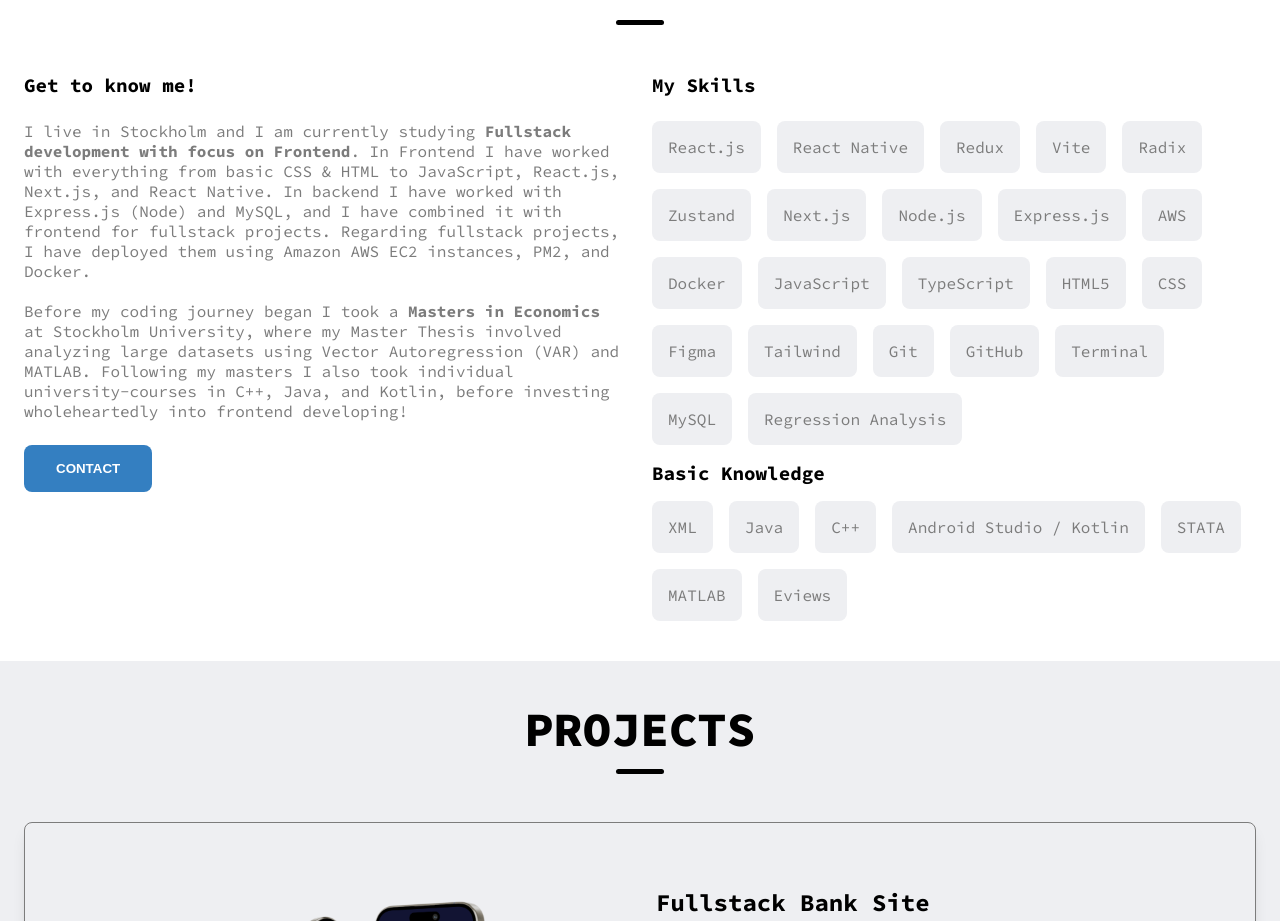
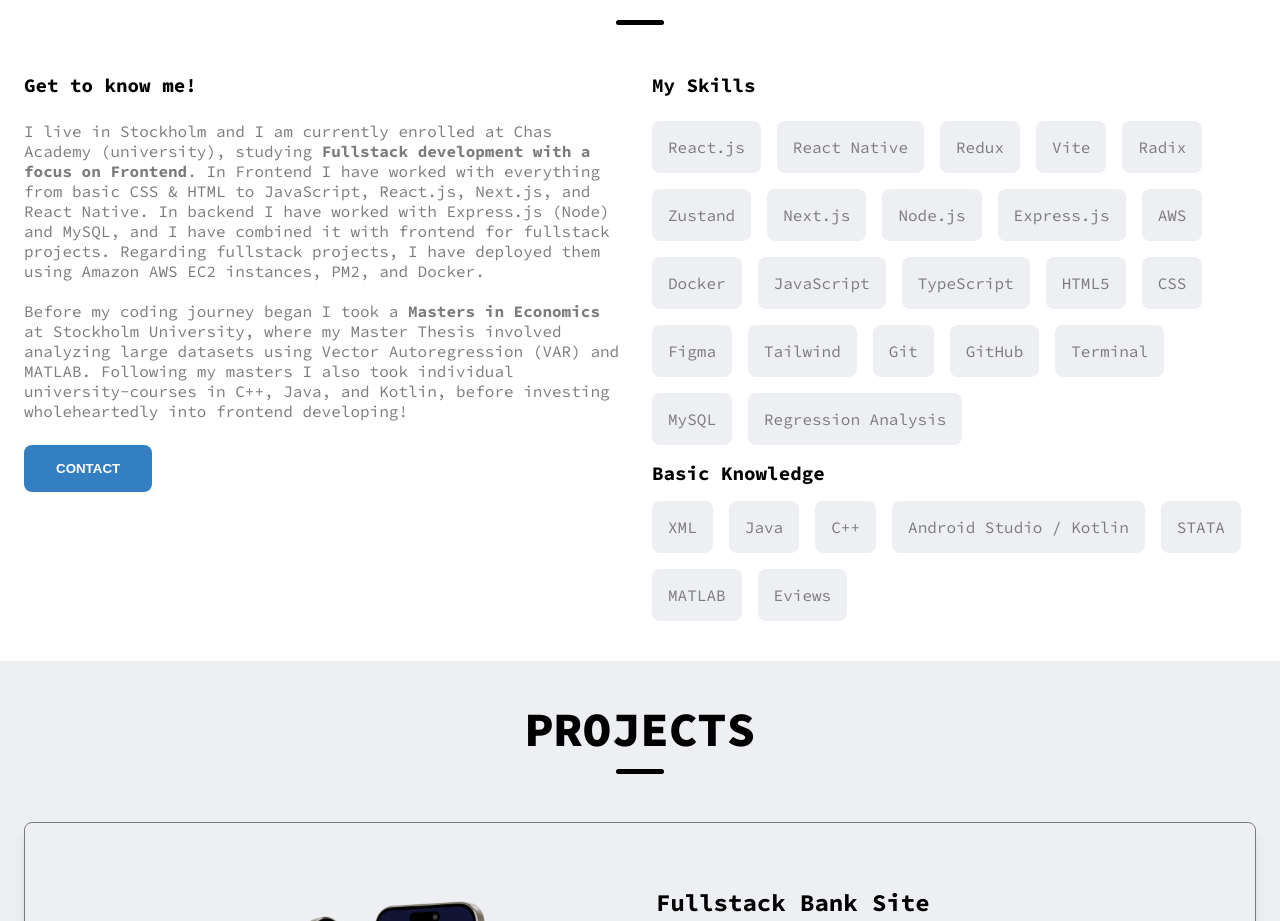
Before and after one commit to maek95/portfolio-marcus-ekstrom, a Next.js app: page / in a window 1280 px wide. Shown: the part 968-1889 px from the top of the page. Built offline with nearby package versions, Linux system fonts and the light colour scheme.

Commit message:
chas academy aboutme osv

```diff
--- a/components/AboutMe.jsx
+++ b/components/AboutMe.jsx
@@ -13,8 +13,8 @@ export default function AboutMe() {
         <h4 className="text-black dark:text-white ">Get to know me!</h4>
         <div className="">
           <p className="">
-            I live in Stockholm and I am currently studying{" "}
-            <strong>Fullstack development with focus on Frontend</strong>. In
+            I live in Stockholm and I am currently enrolled at Chas Academy (university), studying{" "}
+            <strong>Fullstack development with a focus on Frontend</strong>. In
             Frontend I have worked with everything from basic CSS & HTML to
             JavaScript, React.js, Next.js, and React Native. In backend I have
             worked with Express.js (Node) and MySQL, and I have combined it with
```
